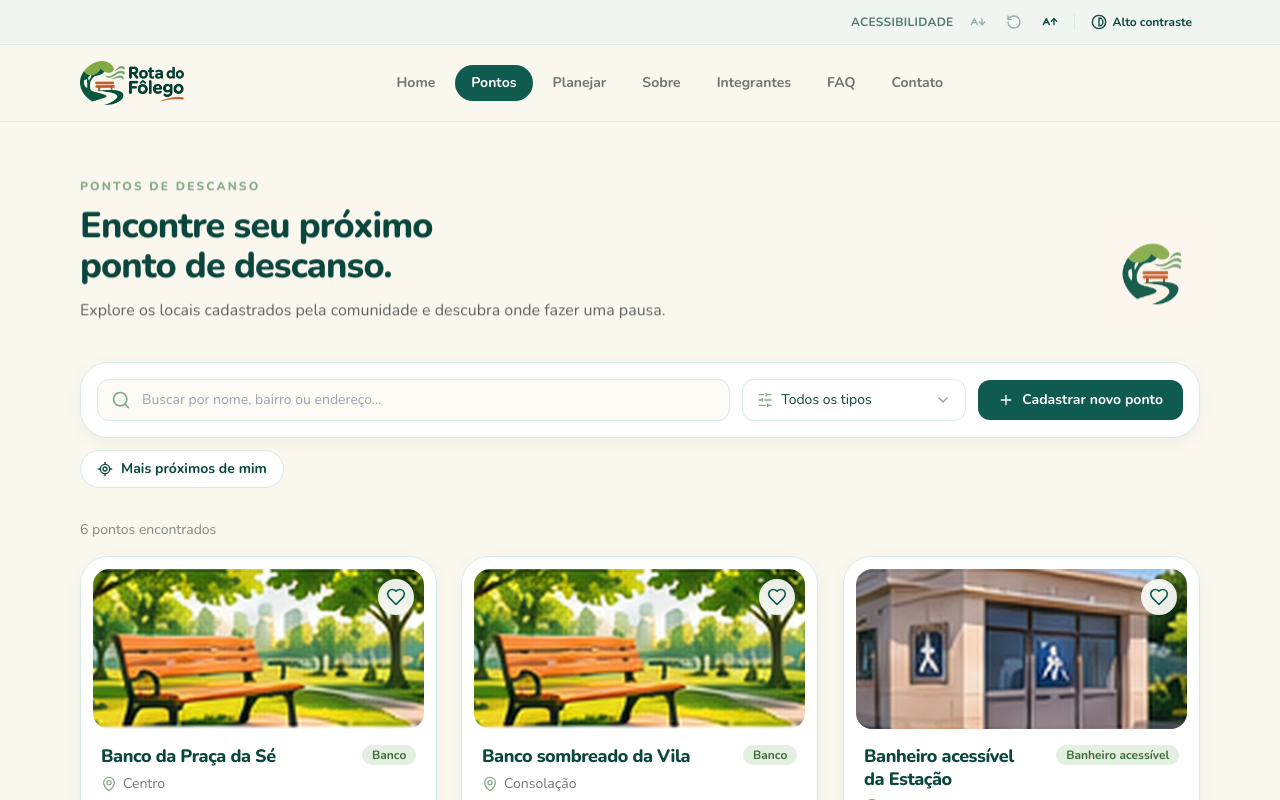
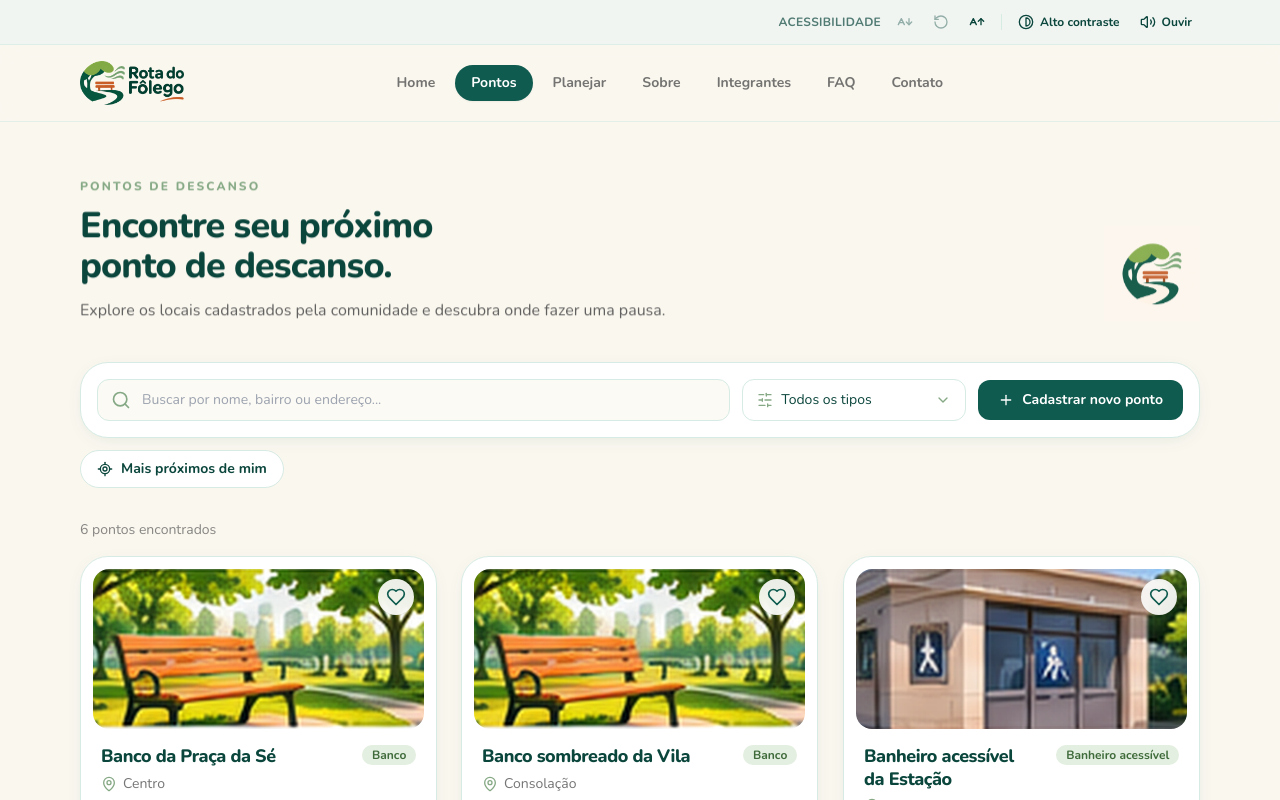
Before and after one commit to Nezio22/GS2026-ROTAFOLEGO, a React (Vite) app: page /pontos in a window 1280 px wide. Shown: the top 800 px of the page. Built offline with nearby package versions, Linux system fonts and the light colour scheme.

Commit message:
feat: botao 'Ouvir a pagina' le o conteudo em voz alta (acessibilidade para cegos)

```diff
--- a/src/components/layout/AccessibilityBar.tsx
+++ b/src/components/layout/AccessibilityBar.tsx
@@ -1,14 +1,19 @@
 import { useEffect, useState } from "react";
-import { AArrowDown, AArrowUp, RotateCcw, Contrast } from "lucide-react";
+import { useLocation } from "react-router-dom";
+import { AArrowDown, AArrowUp, RotateCcw, Contrast, Volume2, Square } from "lucide-react";
 
 // Três níveis de fonte aplicados no <html> (rem escala o site inteiro).
 const ESCALAS = [100, 112, 125];
 const STORAGE_FONTE = "rotafolego:fonte";
 const STORAGE_CONTRASTE = "rotafolego:contraste";
 
+const TEM_VOZ = typeof window !== "undefined" && "speechSynthesis" in window;
+
 export default function AccessibilityBar() {
   const [nivel, setNivel] = useState(0);
   const [contraste, setContraste] = useState(false);
+  const [lendo, setLendo] = useState(false);
+  const { pathname } = useLocation();
 
   useEffect(() => {
     try {
@@ -39,6 +44,33 @@ export default function AccessibilityBar() {
       /* ignora */
     }
   }, [contraste]);
+
+  // Para a leitura em voz ao trocar de página (o texto ja mudou).
+  useEffect(() => {
+    if (TEM_VOZ) window.speechSynthesis.cancel();
+    setLendo(false);
+  }, [pathname]);
+
+  function ouvirPagina() {
+    if (!TEM_VOZ) return;
+    if (lendo) {
+      window.speechSynthesis.cancel();
+      setLendo(false);
+      return;
+    }
+    const conteudo = document.getElementById("conteudo");
+    const texto = conteudo?.innerText?.trim();
+    if (!texto) return;
+
+    window.speechSynthesis.cancel();
+    const fala = new SpeechSynthesisUtterance(texto);
+    fala.lang = "pt-BR";
+    fala.rate = 0.95; // ritmo um pouco mais calmo
+    fala.onend = () => setLendo(false);
+    fala.onerror = () => setLendo(false);
+    window.speechSynthesis.speak(fala);
+    setLendo(true);
+  }
 
   const btn =
     "flex h-8 w-8 items-center justify-center rounded-md text-folego-700 transition hover:bg-folego-100 disabled:opacity-40 disabled:hover:bg-transparent";
@@ -92,6 +124,30 @@ export default function AccessibilityBar() {
           <Contrast className="h-4 w-4" aria-hidden />
           Alto contraste
         </button>
+
+        {TEM_VOZ && (
+          <button
+            type="button"
+            onClick={ouvirPagina}
+            aria-pressed={lendo}
+            aria-label={lendo ? "Parar a leitura em voz alta" : "Ouvir esta página em voz alta"}
+            className={`flex h-8 items-center gap-1.5 rounded-md px-2 text-xs font-bold transition ${
+              lendo ? "bg-folego-700 text-white" : "text-folego-700 hover:bg-folego-100"
+            }`}
+          >
+            {lendo ? (
+              <>
+                <Square className="h-4 w-4" aria-hidden />
+                Parar
+              </>
+            ) : (
+              <>
+                <Volume2 className="h-4 w-4" aria-hidden />
+                Ouvir
+              </>
+            )}
+          </button>
+        )}
       </div>
     </div>
   );
```
